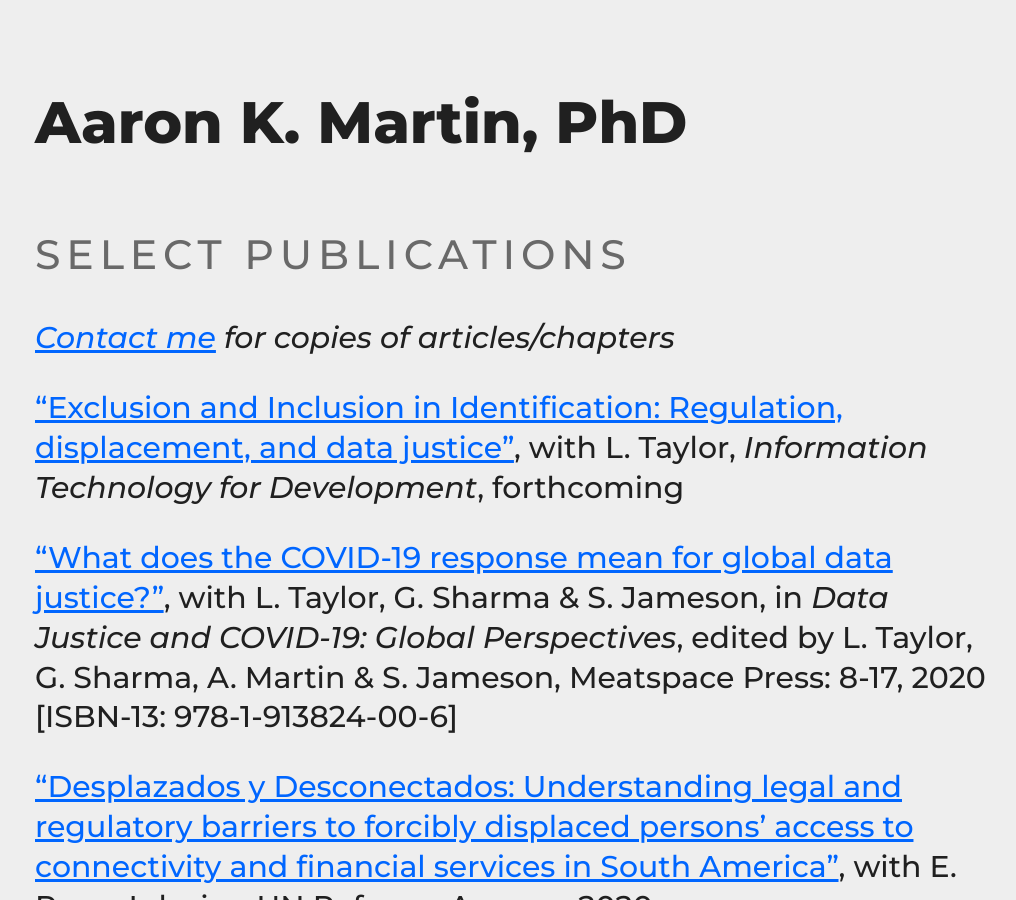
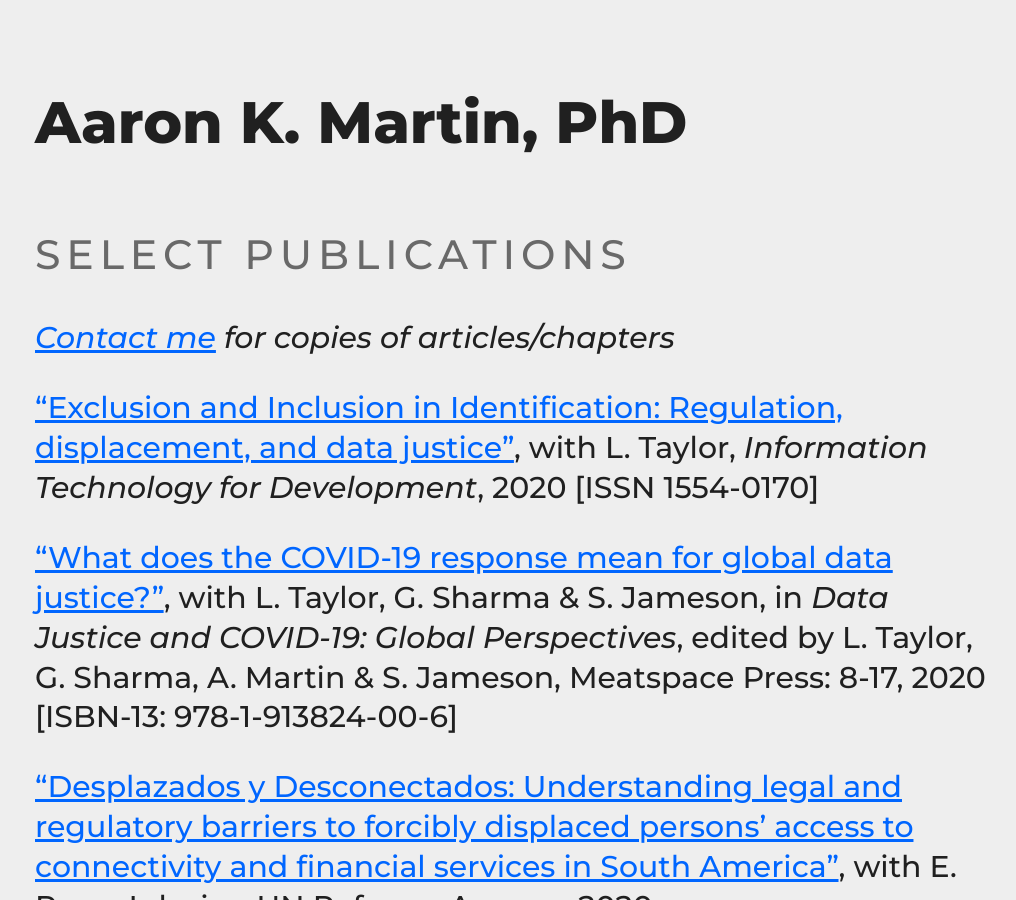
Before and after one commit to haroonalrasheed/641a, a Jekyll site: the page built from select-publications/index.md, in a window 1280 px wide and 900 px high. Shown: the whole window, without its empty margins (129-1145 px from the left). Built offline with Jekyll 4.4.1, drawn with Linux system fonts in a browser that asks for light colours.

Commit message:
Update index.md

```diff
--- a/select-publications/index.md
+++ b/select-publications/index.md
@@ -7,7 +7,7 @@ title: Select Publications
 
 _[Contact me](mailto:a.k.martin@uvt.nl) for copies of articles/chapters_
 
-["Exclusion and Inclusion in Identification: Regulation, displacement, and data justice"](https://doi.org/10.1080/02681102.2020.1811943), with L. Taylor, *Information Technology for Development*, forthcoming
+["Exclusion and Inclusion in Identification: Regulation, displacement, and data justice"](https://doi.org/10.1080/02681102.2020.1811943), with L. Taylor, *Information Technology for Development*, 2020 [ISSN 1554-0170]
 
 ["What does the COVID-19 response mean for global data justice?"](https://ia801504.us.archive.org/25/items/data-justice-and-covid-19/Data_Justice_and_COVID-19.pdf), with L. Taylor, G. Sharma & S. Jameson, in *Data Justice and COVID-19: Global Perspectives*, edited by L. Taylor, G. Sharma, A. Martin & S. Jameson, Meatspace Press: 8-17, 2020 [ISBN-13: 978-1-913824-00-6]
 
```
